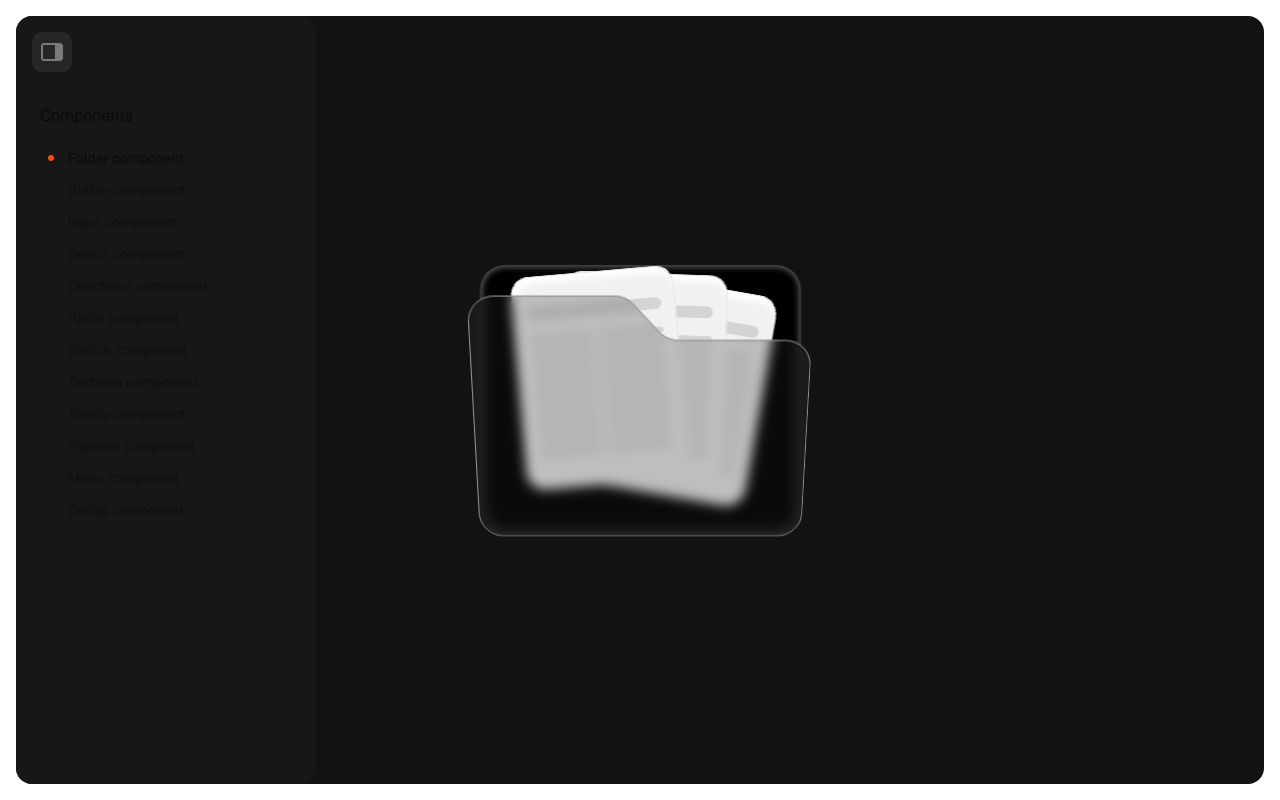
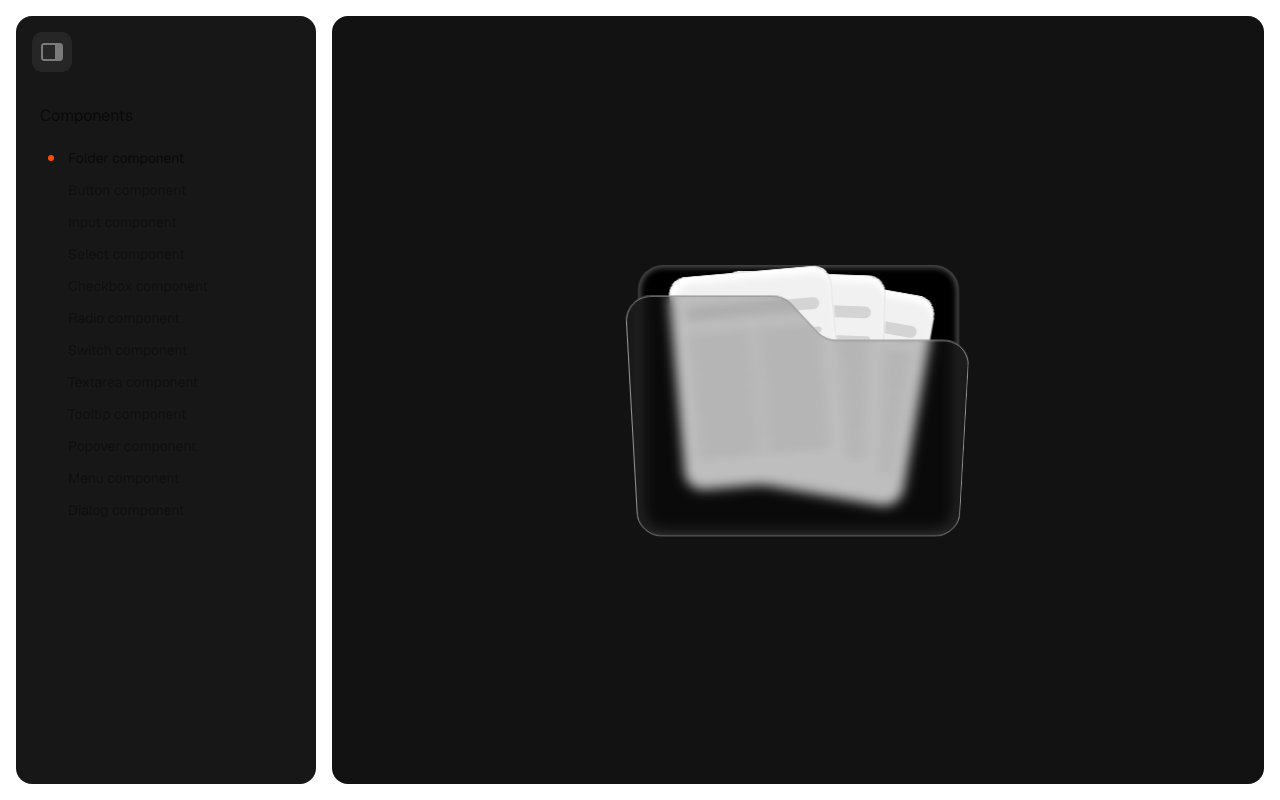
Before and after one commit to Subhan-code/oxygen-ui-solana, a Next.js app: page /components/foldercomponent in a window 1280 px wide. Built offline with nearby package versions, Linux system fonts and the light colour scheme.

Commit message:
components sidebar layout shift animation

```diff
--- a/app/components/layout.tsx
+++ b/app/components/layout.tsx
@@ -1,4 +1,4 @@
-import Sidebar from "@/components/Sidebar/Sidebar"
+import SidebarShell from "@/components/Sidebar/SidebarShell"
 
 export default function ComponentsLayout({
   children,
@@ -6,14 +6,8 @@ export default function ComponentsLayout({
   children: React.ReactNode
 }) {
   return (
-    <div className="h-screen p-4">
-      <div className="relative bg-[#121212] h-full rounded-2xl">
-        <div className="absolute top-0 left-0 z-50">
-          <Sidebar />
-        </div>
-
-        <div className="relative z-0 h-full p-4">{children}</div>
-      </div>
+    <div className="h-screen overflow-hidden p-4">
+      <SidebarShell>{children}</SidebarShell>
     </div>
   )
 }
--- a/components/Sidebar/Sidebar.tsx
+++ b/components/Sidebar/Sidebar.tsx
@@ -1,10 +1,11 @@
 "use client"
 
-import { useState } from "react"
 import { motion } from "motion/react"
 import SidebarList from "./SidebarList"
 
-const PANEL_SHIFT = 336
+// 1rem (16px) inset + 300px (w-75) panel = right edge at 316px, so -340px
+// parks the panel fully past the screen's left edge when closed.
+const PANEL_SHIFT = 340
 
 const OpenIcon = () => (
   <svg xmlns="http://www.w3.org/2000/svg" width="24px" height="24px" viewBox="0 0 24 24">
@@ -23,24 +24,30 @@ const ClosedIcon = () => (
   </svg>
 )
 
-const Sidebar = () => {
-    const [open, setOpen] = useState(true)
-
+const Sidebar = ({
+  open,
+  setOpen,
+}: {
+  open: boolean
+  setOpen: React.Dispatch<React.SetStateAction<boolean>>
+}) => {
   return (
-        <div className="relative">
+    <div className="absolute left-0 top-0 z-40 h-full">
+      {/* Pinned — never moves; only the icon swaps as the panel slides away. */}
       <button
         type="button"
         onClick={() => setOpen((v) => !v)}
         aria-label={open ? "Close sidebar" : "Open sidebar"}
-                className="absolute top-4 left-4 z-10 cursor-pointer bg-neutral-800 rounded-lg p-2"
+        className="absolute top-4 left-4 z-50 cursor-pointer rounded-lg bg-neutral-800 p-2"
       >
         {open ? <OpenIcon /> : <ClosedIcon />}
       </button>
 
       <motion.div
+        initial={false}
         animate={{ x: open ? 0 : -PANEL_SHIFT }}
         transition={{ type: "spring", stiffness: 300, damping: 30 }}
-                className="bg-neutral-900 w-75 h-[calc(100vh-2rem)] p-4 pl-6 rounded-2xl"
+        className="h-full w-75 rounded-2xl bg-neutral-900 p-4 pl-6"
       >
         <h2 className="mt-18">Components</h2>
         <div className="mt-4">
--- /dev/null
+++ b/components/Sidebar/SidebarShell.tsx
@@ -0,0 +1,29 @@
+"use client"
+
+import { useState } from "react"
+import { motion } from "motion/react"
+import Sidebar from "./Sidebar"
+
+const CONTENT_OPEN = 316
+
+// Owns the open state so the sidebar and the content animate together: the
+// panel slides in from the left while the card's left padding springs in sync,
+// making the content reflow smoothly into the space the sidebar vacates.
+export default function SidebarShell({ children }: { children: React.ReactNode }) {
+  const [open, setOpen] = useState(true)
+
+  return (
+    <div className="relative h-full">
+      <Sidebar open={open} setOpen={setOpen} />
+
+      <motion.div
+        initial={false}
+        animate={{ paddingLeft: open ? CONTENT_OPEN : 0 }}
+        transition={{ type: "spring", stiffness: 300, damping: 30 }}
+        className="h-full"
+      >
+        <div className="relative z-0 h-full rounded-2xl bg-[#121212] p-4">{children}</div>
+      </motion.div>
+    </div>
+  )
+}
```
Lines whose indentation alone changed are shown as unchanged.
